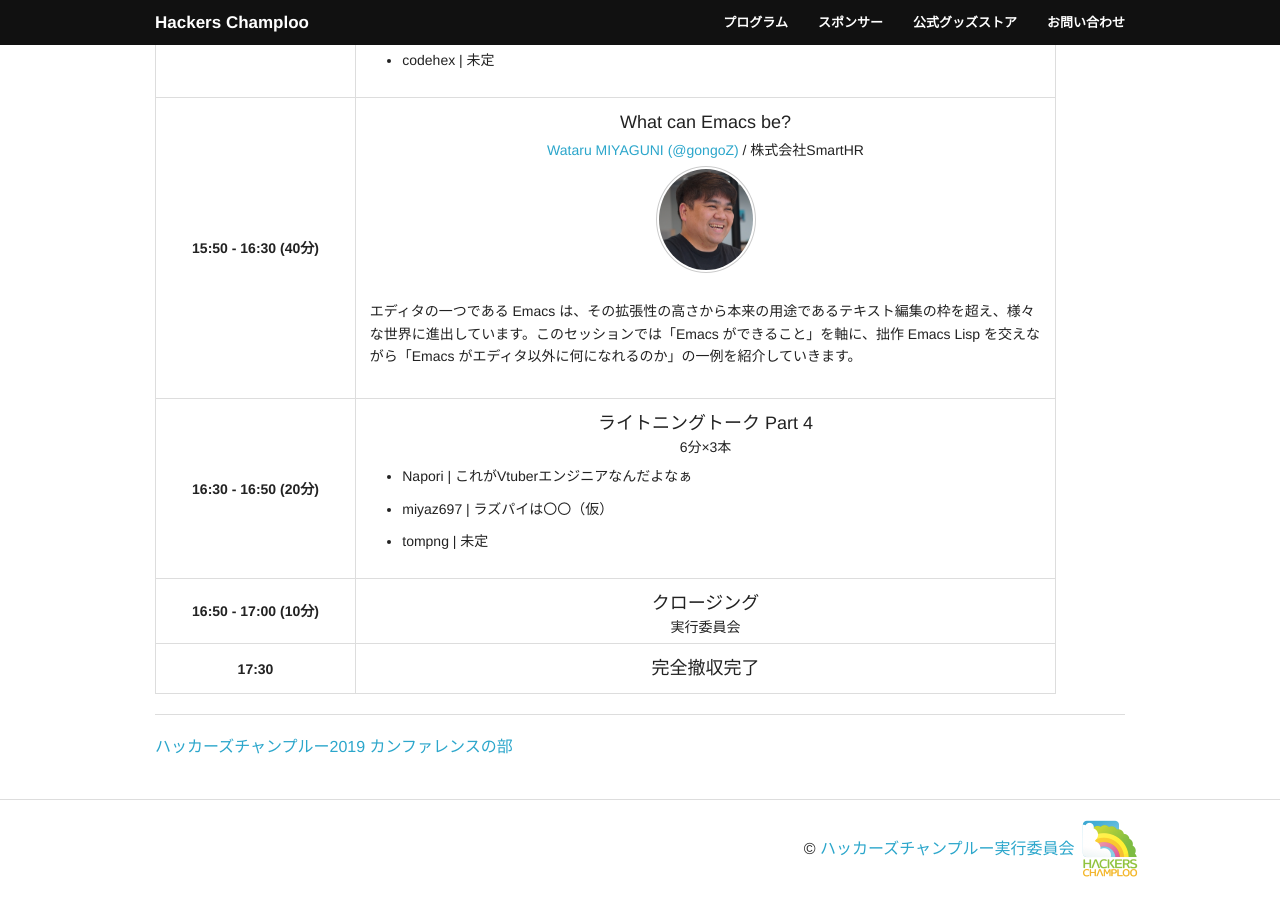
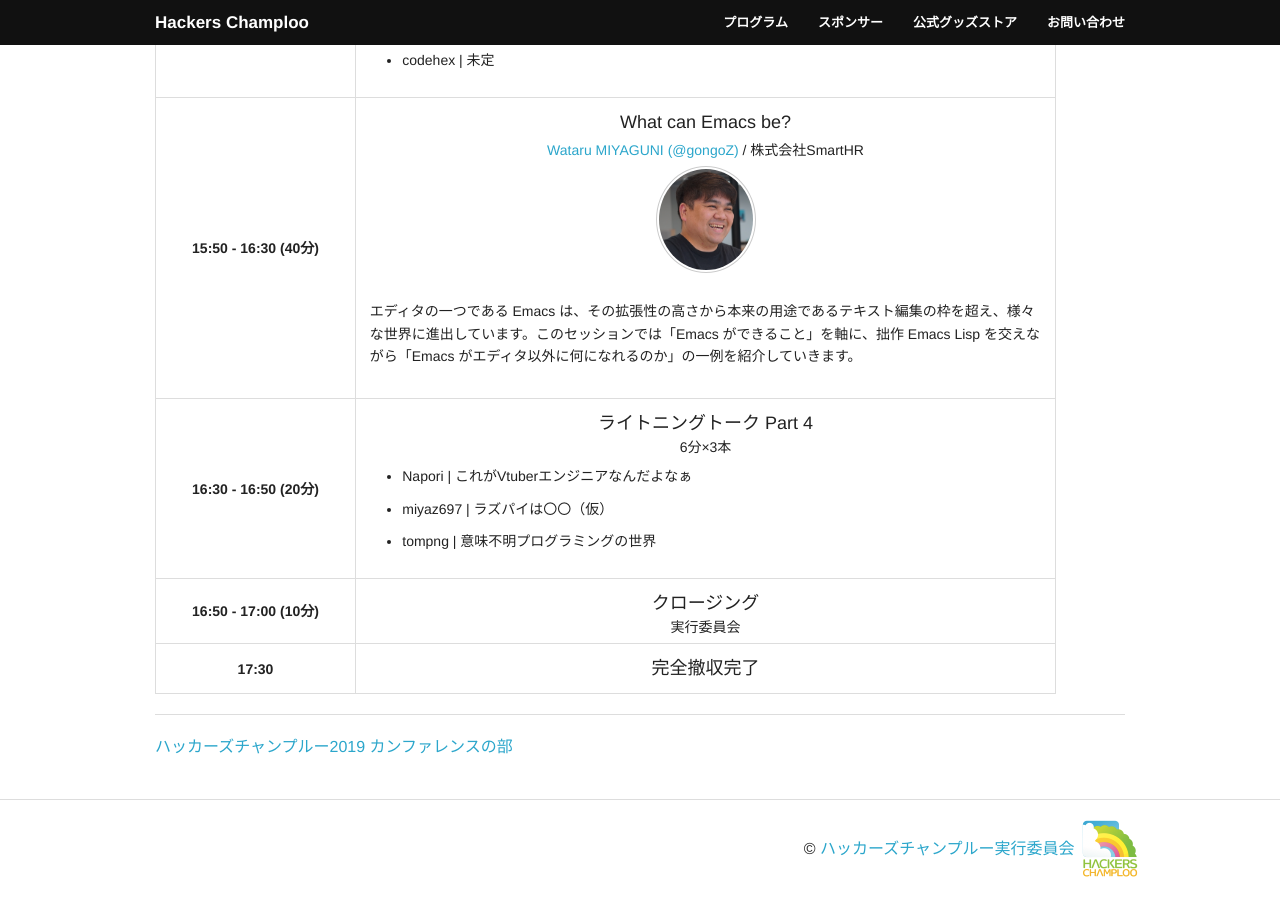
Before and after one commit to hackers-champloo/hackers-champloo.github.io, a Jekyll site: the page built from 2019/program.md, in a window 1280 px wide and 900 px high, scrolled down 2398 px. Built offline with Jekyll 4.4.1, drawn with Linux system fonts in a browser that asks for light colours; nearby versions of some CDN libraries; a script that is not in the unit is left out.

Commit message:
tompngさんLTタイトル更新

```diff
--- a/2019/program.md
+++ b/2019/program.md
@@ -170,7 +170,7 @@ description: 2019年6月29日（土曜日） 9時半開場 琉球大学法文学
             <ul>
               <li>Napori | これがVtuberエンジニアなんだよなぁ</li>
               <li>miyaz697 | ラズパイは〇〇（仮）</li>
-              <li>tompng | 未定</li>
+              <li>tompng | 意味不明プログラミングの世界</li>
             </ul>
         </td>
       </tr>
```
